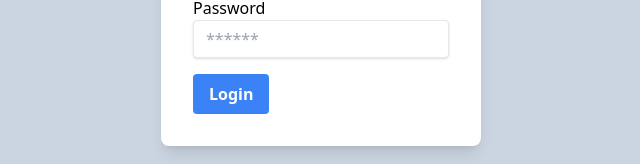
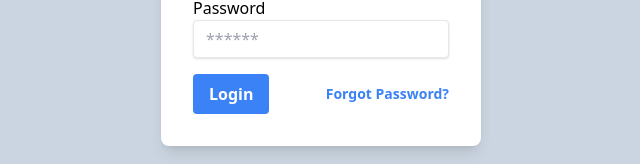
Before and after one commit to Googluu/r_fb_at_ej, a React (Create React App) app: page /login in a window 1280 px wide. Shown: the part 334-498 px from the top of the page, without its empty margins (319-959 px from the left). Built offline with nearby package versions, Linux system fonts and the light colour scheme; no server answers.

Commit message:
08 step: reset password

```diff
--- a/src/components/Login.jsx
+++ b/src/components/Login.jsx
@@ -9,7 +9,7 @@ export const Login = () => {
     email: '',
     password: '',
   });
-  const { login, loginWithGoogle } = useAuth();
+  const { login, loginWithGoogle, resetPassword } = useAuth();
   const navigate = useNavigate();
   const [error, setError] = useState();
 
@@ -32,6 +32,17 @@ export const Login = () => {
     try {
       await loginWithGoogle()
       navigate('/')
+    } catch (error) {
+      setError(error.message)
+    }
+  }
+
+  const handleResetPassword = async () => {
+    if (!user.email) return setError('Please enter your email address')
+
+    try {
+      await resetPassword(user.email)
+      setError('we sent you an email with a link to reset your password')
     } catch (error) {
       setError(error.message)
     }
@@ -68,8 +79,12 @@ export const Login = () => {
           />
         </div>
 
-        <button className="bg-blue-500 hover:bg-blue-700 text-white font-bold py-2 px-4 rounded"
-        >Login</button>
+        <div className="flex items-center justify-between">
+          <button className="bg-blue-500 hover:bg-blue-700 text-white font-bold py-2 px-4 rounded"
+          >Login</button>
+
+          <a href="#!" className="inline:block align-baseline font-bold text-sm text-blue-500 hover:text-blue-800" onClick={handleResetPassword}>Forgot Password?</a>
+        </div>
       </form>
 
       <p className="my-4 text-sm flex justify-between px-3">Don't have an Account? <Link to='/register'>Register</Link></p>
--- a/src/context/authContext.js
+++ b/src/context/authContext.js
@@ -5,7 +5,8 @@ import {
   onAuthStateChanged,
   signOut,
   GoogleAuthProvider,
-  signInWithPopup
+  signInWithPopup,
+  sendPasswordResetEmail
 } from 'firebase/auth';
 
 import { auth } from '../firebase.config';
@@ -33,6 +34,8 @@ export function AuthProvider({ children }) {
     return signInWithPopup(auth, googleProvider)
   };
 
+  const resetPassword = (email) => sendPasswordResetEmail(auth, email);
+
   useEffect(() => {
     const unsubscribe = onAuthStateChanged(auth, currenUser => {
       setUser(currenUser);
@@ -43,7 +46,7 @@ export function AuthProvider({ children }) {
   }, [])
 
   return (
-    <authContext.Provider value={{ signup, login, user, logout, loading, loginWithGoogle }}>
+    <authContext.Provider value={{ signup, login, user, logout, loading, loginWithGoogle, resetPassword }}>
       {children}
     </authContext.Provider>
   )
```
